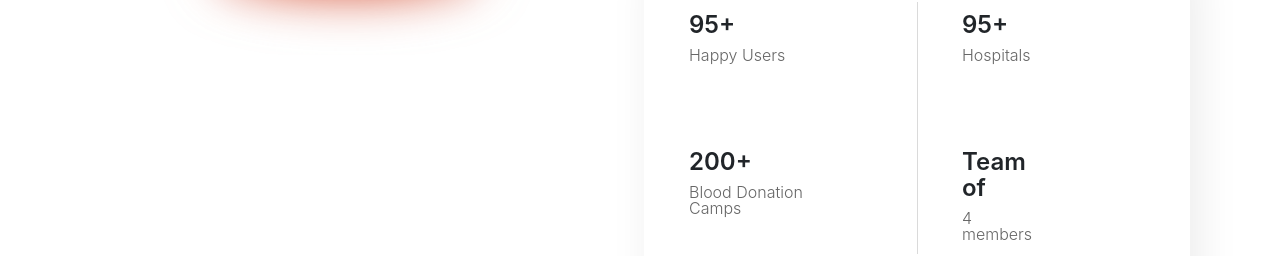
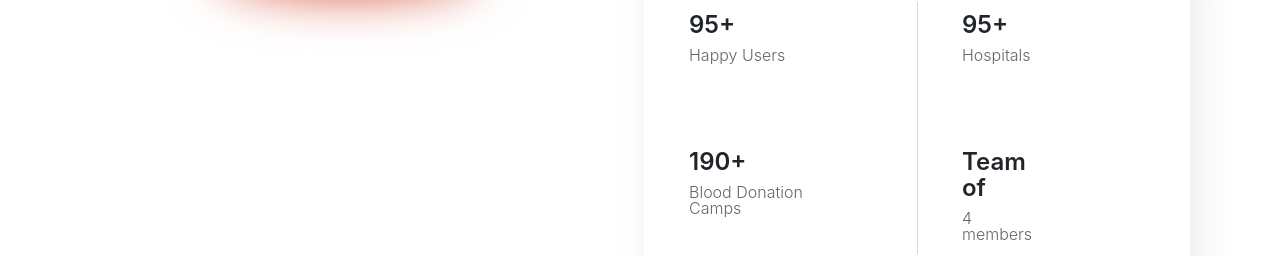
Before and after one commit to rony0000013/Blood-Sphere, a React (Create React App) app in the folder Frontend/: page / in a window 1280 px wide. Shown: the part 1267-1523 px from the top of the page. Built offline with nearby package versions, Linux system fonts and the light colour scheme.

Commit message:
Update About.jsx

```diff
--- a/Frontend/src/Pages/Home/About/About.jsx
+++ b/Frontend/src/Pages/Home/About/About.jsx
@@ -42,7 +42,7 @@ const About = () => {
                                     <p>Hospitals</p>
                                 </div>
                                 <div className="single-fun" data-aos="fade-left">
-                                    <span>200</span>
+                                    <span><CountUp end={200} start={0} duration={10} delay={2} /></span>
                                     <span>+</span>
                                     <p>Blood Donation Camps</p>
                                 </div>
```
